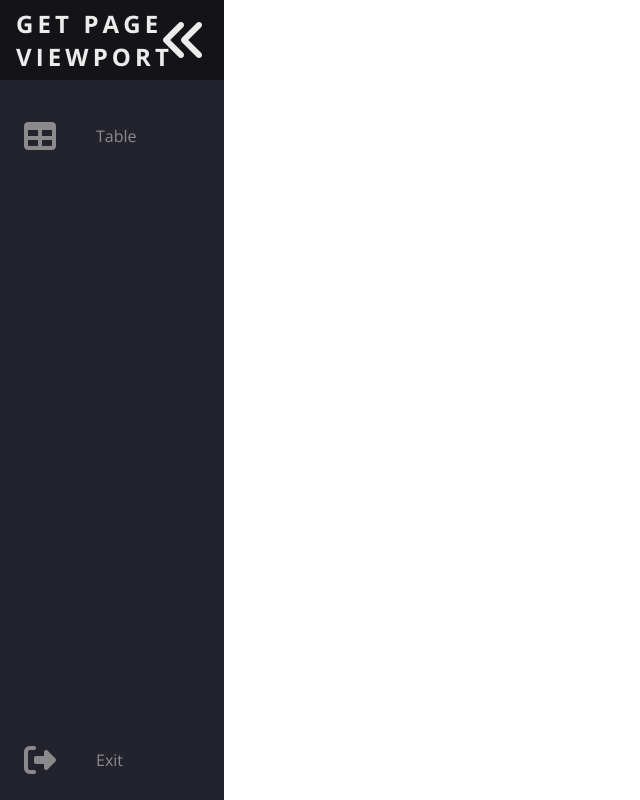
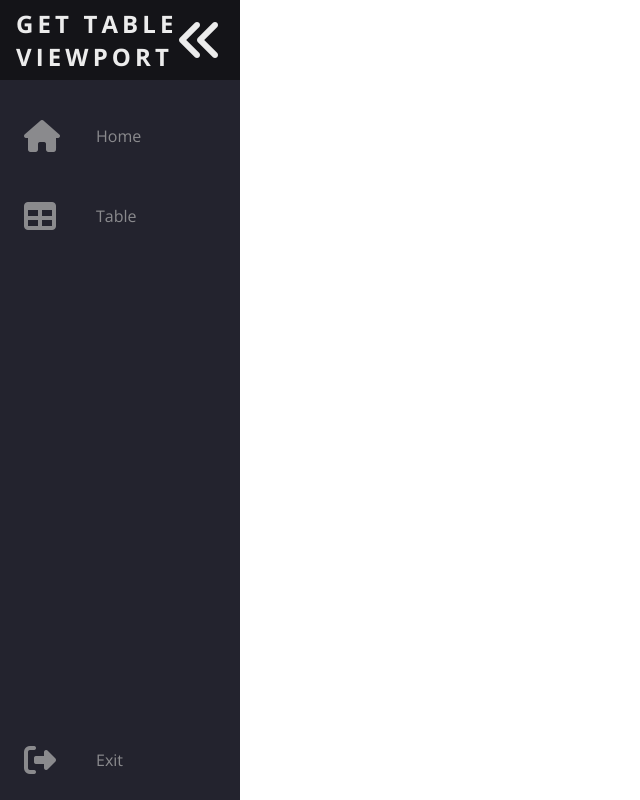
Before and after one commit to Lin2D2/Get_Table, a Python web app: template web_interface/templates/base.html in a window 1280 px wide. Shown: the whole page, without its empty margins (0-640 px from the left). Run offline with Jinja, Linux system fonts and the light colour scheme; the template is opened without the code that fills it, so the values that code supplies are empty; some libraries are stand-ins or nearby versions.

Commit message:
smaller UI tweaks and addition of two one new button in nav

```diff
--- a/web_interface/static/base.css
+++ b/web_interface/static/base.css
@@ -108,6 +108,7 @@
     position: absolute;
     left: -999px;
     transition: var(--transition-speed);
+    max-lines: 2;
   }
 
   .navbar:hover .logo i {
@@ -171,7 +172,7 @@
     }
 
     .navbar:hover {
-      width: 14rem;
+      width: 15rem;
     }
 
     .navbar:hover .link-text {
@@ -180,7 +181,7 @@
 
     .navbar:hover .logo i
     {
-      margin-left: 11rem;
+      margin-left: 12rem;
     }
 
     .navbar:hover .logo-text
--- a/web_interface/templates/base.html
+++ b/web_interface/templates/base.html
@@ -17,9 +17,16 @@
     <nav class="navbar">
       <ul class="navbar-nav">
         <li class="logo">
+          <a class="nav-link">
+            <span class="link-text logo-text">Get Table<br>Viewport</span>
+            <i class="fas fa-angle-double-right fa-2x"></i>
+          </a>
+        </li>
+
+        <li class="nav-item">
           <a href="/" class="nav-link">
-            <span class="link-text logo-text">Get Page Viewport</span>
-            <i class="fas fa-angle-double-right fa-2x"></i>
+            <i class="fas fa-home fa-2x"></i>
+            <span class="link-text">Home</span>
           </a>
         </li>
 
@@ -31,7 +38,7 @@
         </li>
 
         <li class="nav-item">
-          <a href="#" class="nav-link">
+          <a href="_quit" class="nav-link">
             <i class="fas fa-sign-out-alt fa-2x"></i>
             <span class="link-text">Exit</span>
           </a>
```
Also changed, not shown: web_interface/app.py (+10 -0 lines).
